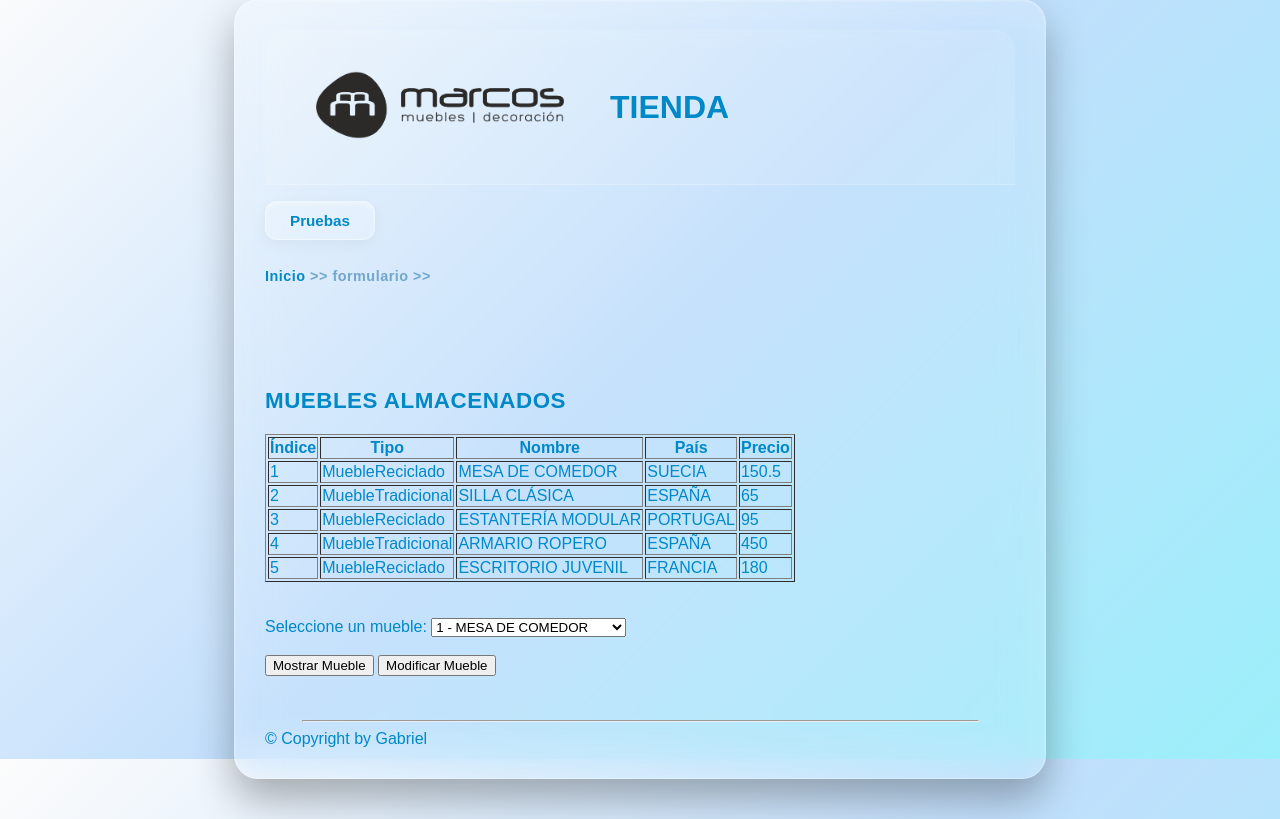
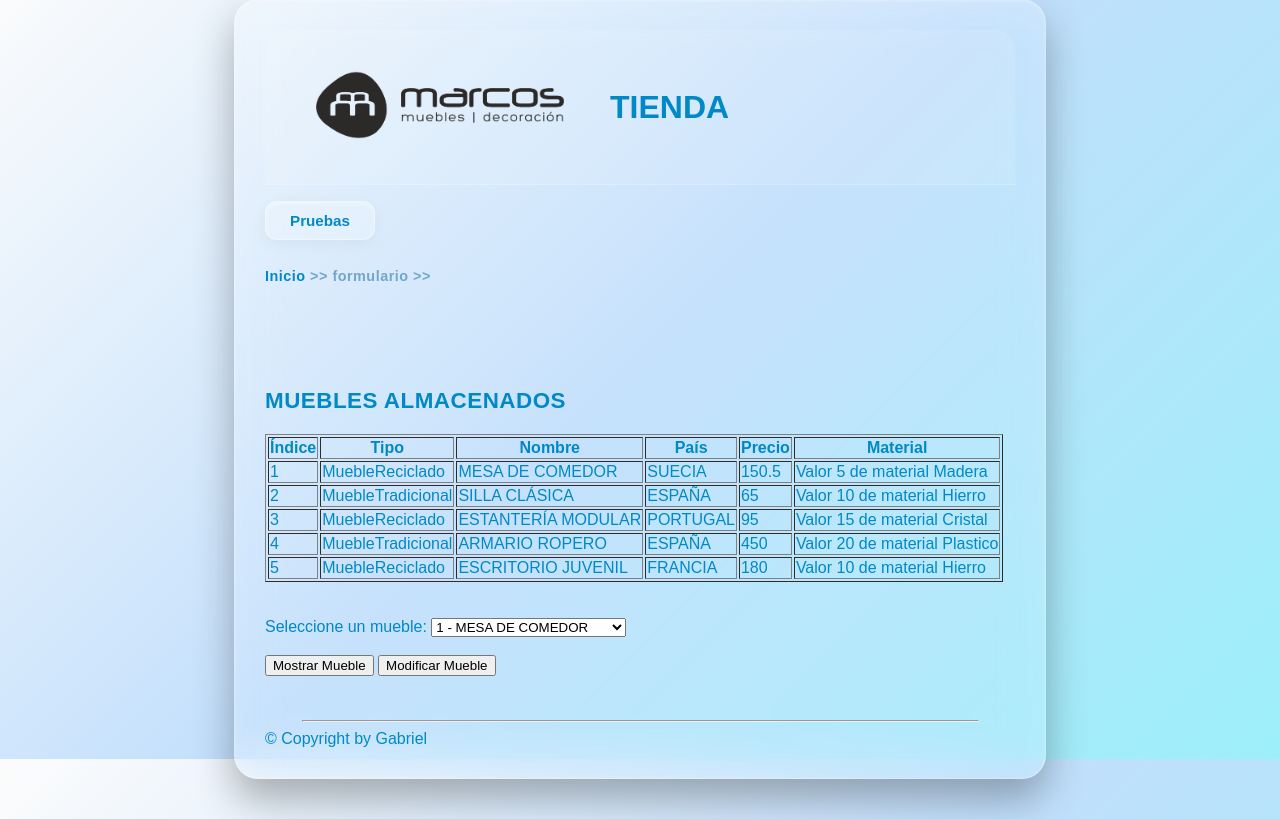
Before and after one commit to Gabriel-Gonzalez21/2026-27-relacion6, a PHP site: page /aplicacion/principal/index.php in a window 1280 px wide. Shown: the part 41-860 px from the top of the page. Run offline with PHP 8.4, Linux system fonts and the light colour scheme; some web fonts are replaced.

Commit message:
Relacion 6 - ADICIONAL

```diff
--- a/web/aplicacion/clases/curso2026/Caracteristicas.php
+++ b/web/aplicacion/clases/curso2026/Caracteristicas.php
@@ -6,6 +6,7 @@ class Caracteristicas implements Iterator{
 
     private array $_iterador = [];
 
+    private mixed $_numero_serie;
 
     //permitir propiedades dinamicas:
 
--- /dev/null
+++ b/web/aplicacion/clases/curso2026/Materiales.php
@@ -0,0 +1,49 @@
+<?php
+
+enum Materiales: int{
+
+    case Madera = 5;
+    case Hierro = 10;
+    case Cristal = 15;
+    case Plastico = 20;
+
+     /**
+     * Método descripcion que devuelve el nombre del caso concreto
+     *
+     * @return string
+     */
+    public function descripcion() : string {
+        return $this->name;
+    }
+
+    /**
+     * Método valor que devuelve el valor del caso concreto.
+
+     *
+     * @return integer
+     */
+    public function valor() : int  {
+        return $this->value;
+    }
+
+
+    /**
+     * Método estático casos que devuelve un array con todos los casos
+     *
+     * @return array
+     */
+    public static function casos() : array{
+        $arrayCasos = [
+            self::Madera,
+            self::Hierro,
+            self::Cristal,
+            self::Plastico
+        ];
+
+        return $arrayCasos;
+    }
+
+
+
+
+}
--- a/web/aplicacion/clases/curso2026/MuebleBase.php
+++ b/web/aplicacion/clases/curso2026/MuebleBase.php
@@ -15,12 +15,17 @@ abstract class MuebleBase{
     private string $_fechaFinVenta = "31/12/2040";
     private float $_precio = 30;
 
+    //Propiedad enumerada Material
+    private Materiales $_material;
 
 
     //--------------------------------CONSTRUCTOR----------------------------------------
     public function __construct(string $nombre, string $fabricante = "FaMu:", string $pais = "ESPAÑA", int $anio = 2020,
-                                string $fechaIniVenta = "01/01/2020",string $fechaFinVenta = "31/12/2040",float $precio = 30){
+                                string $fechaIniVenta = "01/01/2020",string
+                                $fechaFinVenta = "31/12/2040",float $precio = 30){
 
+        //Se le asigna por defecto 10 que es el valor de hierro
+        $this->_material = Materiales::Hierro;
 
         //inicializar caracteristicas en el constructor
         $this->_caracteristicas = new Caracteristicas();
@@ -65,6 +70,15 @@ abstract class MuebleBase{
 
 
     //-----------------------GETTERS Y SETTERS---------------------------------
+
+    //------------------material
+    public function setMaterial(Materiales $material) : void {
+        $this->_material = $material;
+    }
+
+    public function getMaterial() : Materiales {
+        return $this->_material;
+    }
 
 
     //------------------get caracteristicas
@@ -267,6 +281,17 @@ abstract class MuebleBase{
 
 
     /**
+     * Devuelve una cadena con el valor y el nombre del material
+     *
+     * @return string
+     */
+    public function getMaterialDescripcion(): string {
+        return "Valor ".$this->_material->valor()." de material ". $this->_material->descripcion();
+    }
+
+
+
+    /**
      * Método toString
      *
      * @return string
@@ -274,7 +299,8 @@ abstract class MuebleBase{
     public function __toString(): string{
         return "MUEBLE de clase " .get_class($this) ." con nombre " .$this->_nombre .", fabricante " .
             $this->_fabricante .", fabricado en " .$this->_pais ." a partir del año " .$this->_anio .
-            ", vendido desde " .$this->_fechaIniVenta ." hasta " .$this->_fechaFinVenta .", precio " .$this->_precio;
+            ", vendido desde " .$this->_fechaIniVenta ." hasta " .$this->_fechaFinVenta .", precio " .$this->_precio.
+            ", de material ". $this->_material->descripcion();
     }
 
 
--- a/web/aplicacion/principal/datos.php
+++ b/web/aplicacion/principal/datos.php
@@ -2,15 +2,21 @@
 
 $mueble1 = new MuebleReciclado("Mesa de comedor", "Ikea", "SUECIA", 2022, "10/02/2022", "31/12/2035", 150.50, 80);
 $mueble1->anadirCaracteristicas("Material", "Madera reciclada", "Color", "Roble");
+$mueble1->setMaterial(Materiales::Madera);
+
+$mueble1->anadirCaracteristicas("numero_serie", 123455);
 
 $mueble2 = new MuebleTradicional("Silla clásica", "Muebles Pepe", "ESPAÑA", 2021, "15/05/2021", "31/12/2030", 65.00, 18.5, "S02");
 $mueble2->anadirCaracteristicas("Tapizado", "Terciopelo", "Apilable", false);
+$mueble2->setMaterial(Materiales::Hierro);
 
 $mueble3 = new MuebleReciclado("Estantería modular", "EcoHogar", "PORTUGAL", 2023, "01/03/2023", "31/12/2040", 95.00, 95);
 $mueble3->anadirCaracteristicas("Baldas", 5, "Acabado", "Mate");
+$mueble3->setMaterial(Materiales::Cristal);
 
 $mueble4 = new MuebleTradicional("Armario ropero", "RobleSur", "ESPAÑA", 2020, "01/06/2020", "31/12/2030", 450.00, 120.0, "S01");
 $mueble4->anadirCaracteristicas("Puertas", 3, "Espejo", true);
+$mueble4->setMaterial(Materiales::Plastico);
 
 $mueble5 = new MuebleReciclado("Escritorio juvenil", "GreenDesk", "FRANCIA", 2024, "10/01/2024", "31/12/2038", 180.00, 60);
 $mueble5->anadirCaracteristicas("Cajones", 2, "Ruedas", true);
--- a/web/aplicacion/principal/index.php
+++ b/web/aplicacion/principal/index.php
@@ -2,7 +2,6 @@
 
 include_once(dirname(__FILE__) . "/../../cabecera.php");
 include_once(dirname(__FILE__) . "/datos.php");
-
 
 //controlador
 
@@ -75,6 +74,7 @@ function cuerpo(array $muebles, ?MuebleBase $muebleSeleccionado)
             <th>Nombre</th>
             <th>País</th>
             <th>Precio</th>
+            <th>Material</th>
         </tr>
 
         <?php
@@ -94,6 +94,8 @@ function cuerpo(array $muebles, ?MuebleBase $muebleSeleccionado)
                 <td> <?= $mueble->getPais() ?> </td>
 
                 <td> <?= $mueble->getPrecio() ?> </td>
+
+                <td> <?= $mueble->getMaterialDescripcion() ?> </td>
 
             </tr>
 
@@ -162,6 +164,8 @@ function cuerpo(array $muebles, ?MuebleBase $muebleSeleccionado)
 
         <p><strong>Precio:</strong><?= $muebleSeleccionado->getPrecio() ?></p>
 
+        <p><strong>Material:</strong><?= $muebleSeleccionado->getMaterialDescripcion() ?></p>
+
         <h3>Propiedades adicionales</h3>
 
             <?php
```
Also changed, not shown: web/aplicacion/principal/modificar.php (+9 -0 lines), web/aplicacion/principal/pruebas.php (+18 -0 lines).
